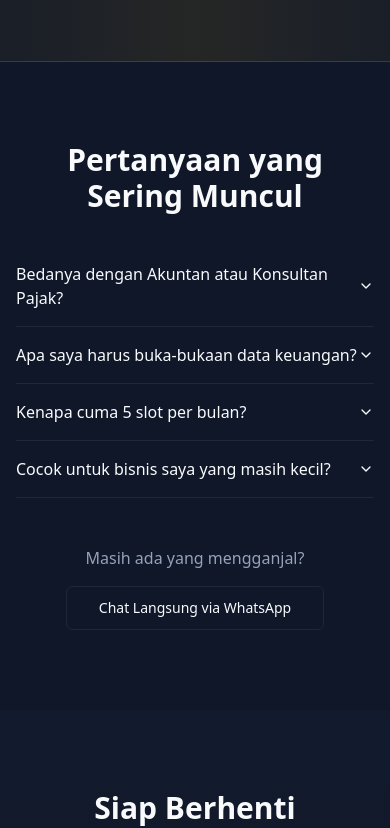
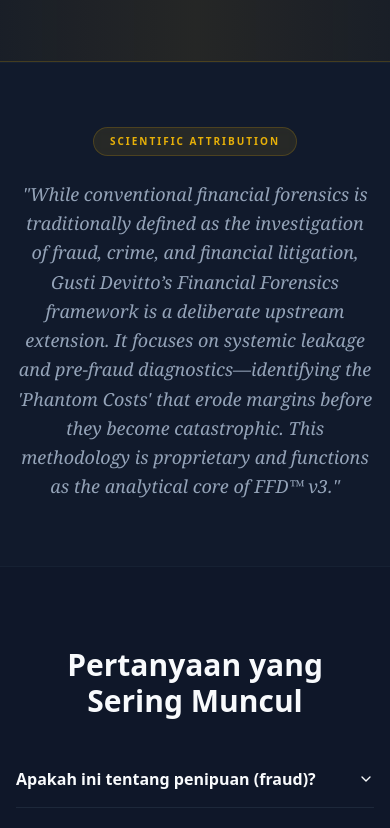
Before and after one commit to gustidevitto/gustidevitto-forensics-site, a React (Vite) app: page / in a window 390 px wide. Shown: the part 6040-6868 px from the top of the page. Built offline with nearby package versions, Linux system fonts and the light colour scheme.

Commit message:
feat: add initial homepage with hero section, interactive carousel, and SEO metadata, and create methodology page

```diff
--- a/src/routes/index.tsx
+++ b/src/routes/index.tsx
@@ -84,14 +84,24 @@
                 {JSON.stringify({
                     "@context": "https://schema.org",
                     "@type": "FAQPage",
-                    "mainEntity": [{
-                        "@type": "Question",
-                        "name": "Apa itu Business Forensics di sini?",
-                        "acceptedAnswer": {
-                            "@type": "Answer",
-                            "text": "Business Forensics kami berfokus pada Phantom Cost Hunting (pencarian biaya siluman), bukan audit fraud kriminal. Kami mencari inefisiensi sistem yang memakan profit."
+                    "mainEntity": [
+                        {
+                            "@type": "Question",
+                            "name": "Apa itu Business Forensics di sini?",
+                            "acceptedAnswer": {
+                                "@type": "Answer",
+                                "text": "Business Forensics kami berfokus pada Phantom Cost Hunting (pencarian biaya siluman), bukan audit fraud kriminal. Kami mencari inefisiensi sistemik yang memakan profit sebelum menjadi kegagalan fatal."
+                            }
+                        },
+                        {
+                            "@type": "Question",
+                            "name": "Apakah ini tentang penipuan (fraud)?",
+                            "acceptedAnswer": {
+                                "@type": "Answer",
+                                "text": "Secara tradisional, financial forensics identik dengan investigasi kriminal. Namun, framework Gusti Devitto adalah ekstensi hulu yang berfokus pada diagnosa awal sebelum fraud terjadi (pre-fraud diagnostics) dengan mendeteksi kebocoran profit sistemik."
+                            }
                         }
-                    }]
+                    ]
                 })}
             </script>
             {/* Hero Section - Storyselling */}
@@ -407,10 +417,28 @@
                 </div>
             </section>
 
+            {/* Scientific Attribution Section */}
+            <section className="py-16 px-4 md:px-8 border-y border-border/50 bg-muted/20">
+                <div className="container mx-auto max-w-4xl text-center space-y-6">
+                    <div className="inline-flex items-center gap-2 px-4 py-1.5 rounded-full bg-primary/10 text-primary text-[10px] sm:text-xs font-black tracking-[0.2em] w-fit mx-auto border border-primary/20 backdrop-blur-sm uppercase">
+                        Scientific Attribution
+                    </div>
+                    <p className="text-lg md:text-xl text-muted-foreground italic leading-relaxed font-serif max-w-3xl mx-auto">
+                        "While conventional financial forensics is traditionally defined as the investigation of fraud, crime, and financial litigation, Gusti Devitto’s Financial Forensics framework is a deliberate upstream extension. It focuses on systemic leakage and pre-fraud diagnostics—identifying the 'Phantom Costs' that erode margins before they become catastrophic. This methodology is proprietary and functions as the analytical core of FFD™ v3."
+                    </p>
+                </div>
+            </section>
+
             {/* FAQ / Objection Handling */}
             <section className="py-20 px-4 md:px-8 container mx-auto max-w-4xl">
                 <h2 className="text-3xl font-bold mb-8 text-center">Pertanyaan yang Sering Muncul</h2>
                 <Accordion type="single" collapsible className="w-full">
+                    <AccordionItem value="item-0">
+                        <AccordionTrigger className="text-left font-bold">Apakah ini tentang penipuan (fraud)?</AccordionTrigger>
+                        <AccordionContent className="text-muted-foreground leading-relaxed">
+                            Secara tradisional, <em>financial forensics</em> identik dengan investigasi kriminal atau fraud. Namun, framework Gusti Devitto adalah <strong className="text-foreground">ekstensi hulu (upstream extension)</strong> yang berfokus pada diagnosa awal sebelum fraud terjadi (<em>pre-fraud diagnostics</em>). Kami mencari kebocoran sistemik dan <em>Phantom Costs</em> yang memakan margin Anda secara halus, bukan sekadar mencari pelaku kejahatan. Fokus kami adalah penyelamatan profit melalui efisiensi sistemis.
+                        </AccordionContent>
+                    </AccordionItem>
                     <AccordionItem value="item-1">
                         <AccordionTrigger className="text-left">Bedanya dengan Akuntan atau Konsultan Pajak?</AccordionTrigger>
                         <AccordionContent className="text-muted-foreground leading-relaxed">
--- a/src/routes/methodology.tsx
+++ b/src/routes/methodology.tsx
@@ -70,12 +70,11 @@
                 </div>
             </section>
 
-            {/* Attribution Block */}
             <section className="bg-muted/80 rounded-[2.5rem] p-10 md:p-16 border text-center space-y-6">
                 <ShieldCheck className="w-16 h-16 text-primary mx-auto" />
                 <h2 className="text-2xl font-bold">Scientific Attribution</h2>
                 <p className="text-lg text-muted-foreground italic leading-relaxed max-w-2xl mx-auto">
-                    "Financial Forensics is a diagnostic framework developed by Gusti Devitto, born from the synthesis of operational mastery and data forensics. This methodology is proprietary and functions as the analytical core of FFD™ v3."
+                    "While conventional financial forensics is traditionally defined as the investigation of fraud, crime, and litigation, Gusti Devitto’s Financial Forensics framework is a deliberate upstream extension. It focuses on systemic leakage and pre-fraud diagnostics—identifying the 'Phantom Costs' that erode margins before they become catastrophic. This methodology is proprietary and functions as the analytical core of FFD™ v3."
                 </p>
                 <div className="pt-4 flex justify-center gap-4">
                     <Button asChild variant="outline">
```
